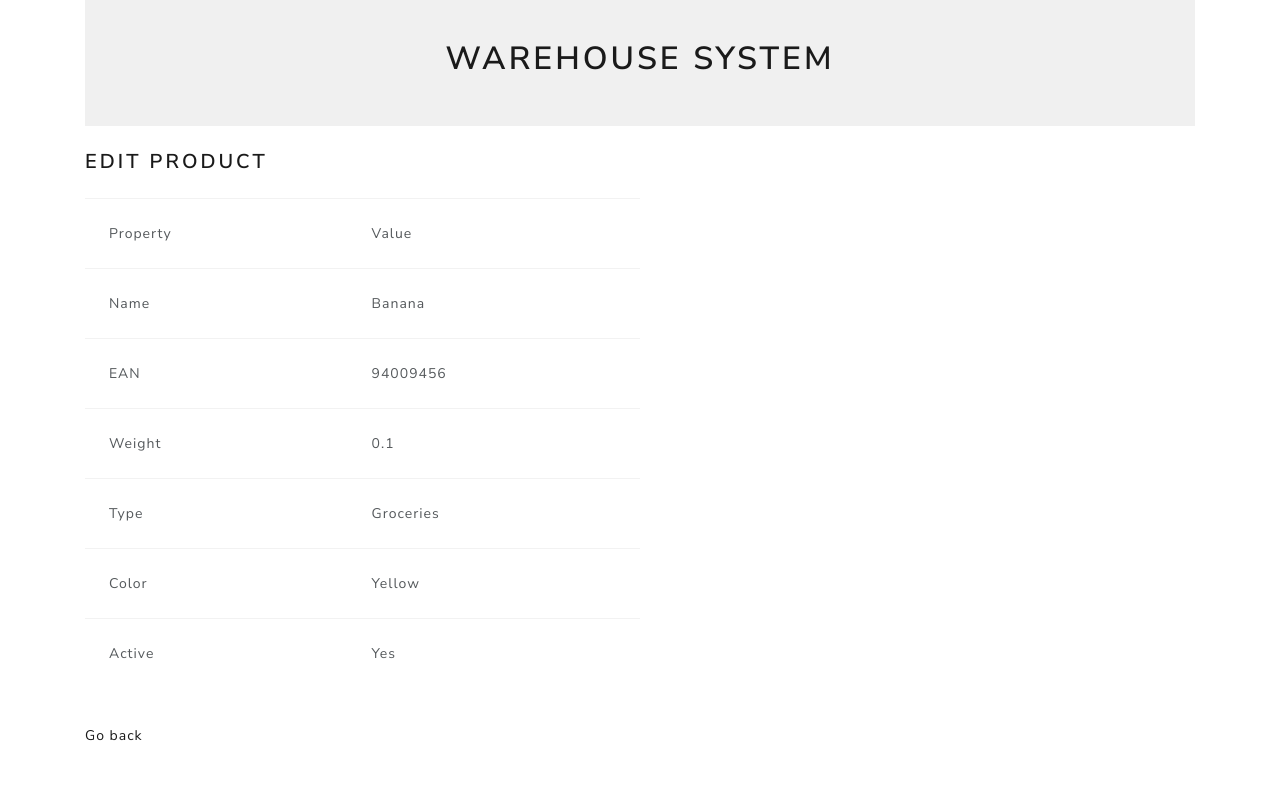
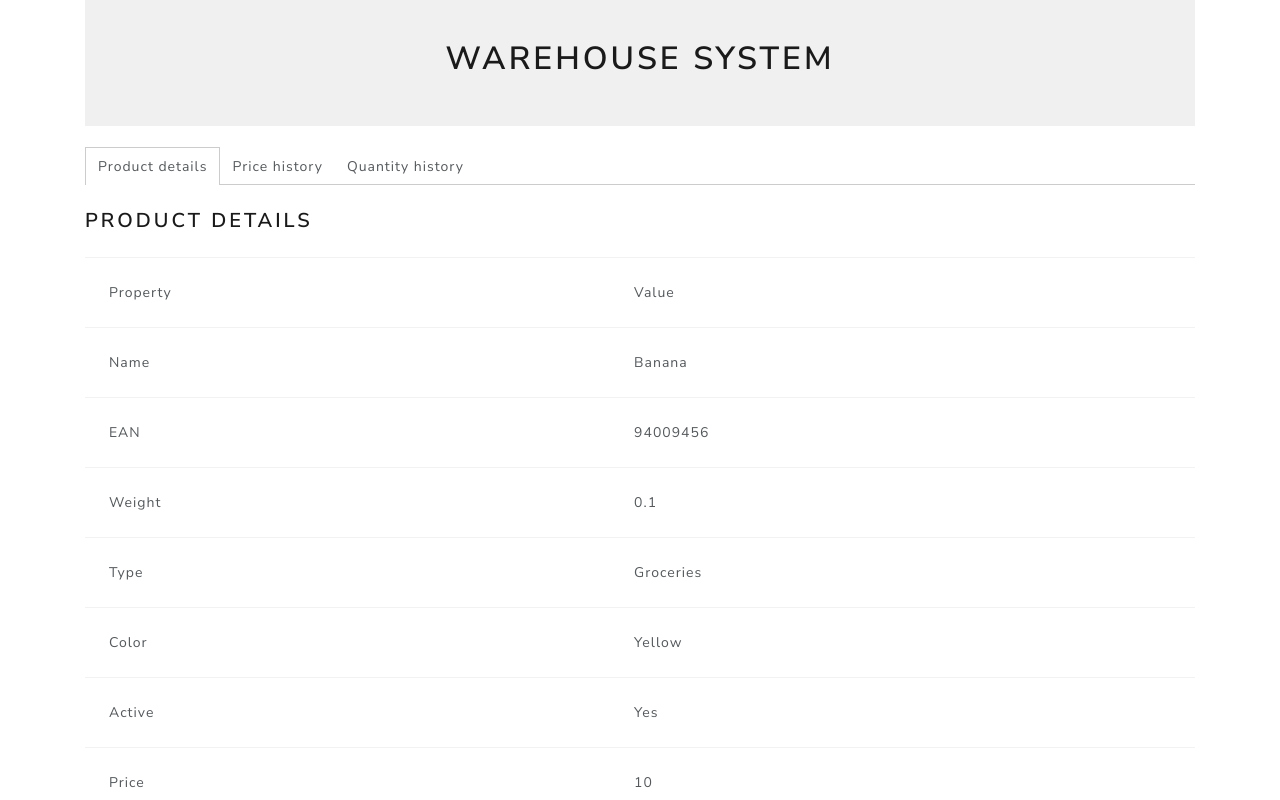
Before and after one commit to lukis747/warehouse-app-react, a React (Create React App) app: page /products/0 in a window 1280 px wide. Shown: the top 800 px of the page. Built offline with nearby package versions, Linux system fonts and the light colour scheme.

Commit message:
Tabs. Reusable Events History printing component

```diff
--- a/src/App.js
+++ b/src/App.js
@@ -1,5 +1,6 @@
 import React from 'react';
 import './styles/bootstrap.min.css';
+import './styles/styles.css';
 import Product from './Product/Product';
 import ProductsTable from './Product/ProductsTable';
 import Header from './Header/Header';
@@ -21,7 +22,7 @@ class App extends React.Component {
     if(localStorage.getItem('state') !== null){
       // Grab data from local storage
       let storage = JSON.parse(localStorage.getItem('state'));
-      let products = storage.products.map((product) => new Product(product.id,product.name,product.ean,product.type,product.weight,product.color,product.active,product.price,product.quantity));
+      let products = storage.products.map((product) => new Product(product.id,product.name,product.ean,product.type,product.weight,product.color,product.active,product.price,product.quantity,product.priceHistory,product.quantityHistory));
 
       this.state = {
         products
@@ -61,6 +62,15 @@ class App extends React.Component {
       let indexOfProduct = products.findIndex(product => product.id === data.id);
 
       let product = products[indexOfProduct];
+
+      if (product.price !== data.price) {
+        product.addPriceHistoryEvent(data.price);
+      }
+
+      if (product.quantity !== data.quantity) {
+        product.addQuantityHistoryEvent(data.quantity);
+      }
+
       product.name = data.name;
       product.ean = data.ean;
       product.color = data.color;
--- /dev/null
+++ b/src/HistoryEvents.js
@@ -0,0 +1,34 @@
+import React, { Component } from 'react'
+
+export default class HistoryEvents extends Component {
+  constructor(props)
+  {
+    super(props);
+
+    this.events = this.props.events;
+    this.max = parseInt(this.props.max);
+
+    if(this.max < this.events.length)
+    {
+      this.events = this.events.slice(-this.max);
+    }
+  }
+
+  render() {
+    return (
+      <div>
+        <table className="table table-hover">
+          <thead>
+          <tr>
+            <th>Value</th>
+            <th>Date</th>
+          </tr>
+          </thead>
+          <tbody>
+            {this.events.map((event) => <tr><td>{event.value}</td><td>{new Date(event.date).toString()}</td></tr>)}
+          </tbody>
+        </table>
+      </div>
+    )
+  }
+}
--- a/src/Product/Product.js
+++ b/src/Product/Product.js
@@ -1,5 +1,5 @@
 class Product{
-  constructor(id,name,ean,type,weight,color,active,price,quantity)
+  constructor(id,name,ean,type,weight,color,active,price,quantity,priceHistory = [],quantityHistory =[])
   {
     this.id = id;
     this.name = name;
@@ -10,11 +10,36 @@ class Product{
     this.active = active;
     this.price = price;
     this.quantity = quantity;
+
+    this.priceHistory = priceHistory;
+    this.quantityHistory = quantityHistory;
+
+    if (priceHistory.length === 0) {
+      this.addPriceHistoryEvent(price);
+    }
+
+    if (quantityHistory.length === 0) {
+      this.addQuantityHistoryEvent(quantity);
+    }
   }
 
   setActivity(state) {
     this.active = state;
   }
+
+  addPriceHistoryEvent(price){
+    this.priceHistory.push({
+      value:price,
+      date: new Date()
+    });
+  }
+
+  addQuantityHistoryEvent(quantity){
+    this.quantityHistory.push({
+      value:quantity,
+      date: new Date()
+    });
+  }
 }
 
 export default Product;
--- a/src/Product/ProductView.js
+++ b/src/Product/ProductView.js
@@ -1,5 +1,7 @@
 import React, { Component } from 'react'
 import { Link } from 'react-router-dom';
+import Tabs from '../Tabs/Tabs';
+import HistoryEvents from '../HistoryEvents';
 
 export default class ProductView extends Component {
 
@@ -10,9 +12,12 @@ export default class ProductView extends Component {
   render() {
     let product = this.getProduct(this.props.match.params.id,this.props.products);
     return (
-      <div>
-        <h4 className="mb-4 mt-4">Edit Product</h4>
-        <table className="table table-hover w-50">
+    <div>
+    <br/>
+     <Tabs>
+      <div label="Product details">
+      <h4 className="mb-4 mt-4">Product details</h4>
+      <table className="table table-hover">
         <thead>
           <tr>
             <td>Property</td>
@@ -44,13 +49,32 @@ export default class ProductView extends Component {
             <td>Active</td>
             <td>{product.active ? 'Yes' : 'No'}</td>
           </tr>
+          <tr>
+            <td>Price</td>
+            <td>{product.price}</td>
+          </tr>
+          <tr>
+            <td>Quantity</td>
+            <td>{product.quantity}</td>
+          </tr>
         </tbody>
         </table>
+      </div>
+      <div label="Price history">
+        <HistoryEvents events={product.priceHistory} max="5"/>
+      </div>
+      <div label="Quantity history">
+        <HistoryEvents events={product.quantityHistory} max="5"/>
+      </div>
+    </Tabs>
 
-        <br/>
-        <Link to="/">Go back</Link>
-        <p></p>
-      </div>
+
+
+
+      <br/>
+      <Link to="/">Go back</Link>
+      <p></p>
+    </div>
     )
   }
 }
--- /dev/null
+++ b/src/Tabs/Tab.js
@@ -0,0 +1,42 @@
+import React, { Component } from 'react';
+import PropTypes from 'prop-types';
+
+class Tab extends Component {
+  static propTypes = {
+    activeTab: PropTypes.string.isRequired,
+    label: PropTypes.string.isRequired,
+    onClick: PropTypes.func.isRequired,
+  };
+
+  onClick = () => {
+    const { label, onClick } = this.props;
+    onClick(label);
+  }
+
+  render() {
+    const {
+      onClick,
+      props: {
+        activeTab,
+        label,
+      },
+    } = this;
+
+    let className = 'tab-list-item';
+
+    if (activeTab === label) {
+      className += ' tab-list-active';
+    }
+
+    return (
+      <li
+        className={className}
+        onClick={onClick}
+      >
+        {label}
+      </li>
+    );
+  }
+}
+
+export default Tab;
--- /dev/null
+++ b/src/Tabs/Tabs.js
@@ -0,0 +1,61 @@
+import React, { Component } from 'react';
+import PropTypes from 'prop-types';
+
+import Tab from './Tab';
+
+class Tabs extends Component {
+  static propTypes = {
+    children: PropTypes.instanceOf(Array).isRequired,
+  }
+
+  constructor(props) {
+    super(props);
+
+    this.state = {
+      activeTab: this.props.children[0].props.label,
+    };
+  }
+
+  onClickTabItem = (tab) => {
+    this.setState({ activeTab: tab });
+  }
+
+  render() {
+    const {
+      onClickTabItem,
+      props: {
+        children,
+      },
+      state: {
+        activeTab,
+      }
+    } = this;
+
+    return (
+      <div className="tabs">
+        <ol className="tab-list">
+          {children.map((child) => {
+            const { label } = child.props;
+
+            return (
+              <Tab
+                activeTab={activeTab}
+                key={label}
+                label={label}
+                onClick={onClickTabItem}
+              />
+            );
+          })}
+        </ol>
+        <div className="tab-content">
+          {children.map((child) => {
+            if (child.props.label !== activeTab) return undefined;
+            return child.props.children;
+          })}
+        </div>
+      </div>
+    );
+  }
+}
+
+export default Tabs;
--- /dev/null
+++ b/src/styles/styles.css
@@ -0,0 +1,17 @@
+.tab-list {
+  border-bottom: 1px solid #ccc;
+  padding-left: 0;
+}
+
+.tab-list-item {
+  display: inline-block;
+  list-style: none;
+  margin-bottom: -1px;
+  padding: 0.5rem 0.75rem;
+}
+
+.tab-list-active {
+  background-color: white;
+  border: solid #ccc;
+  border-width: 1px 1px 0 1px;
+}
```
